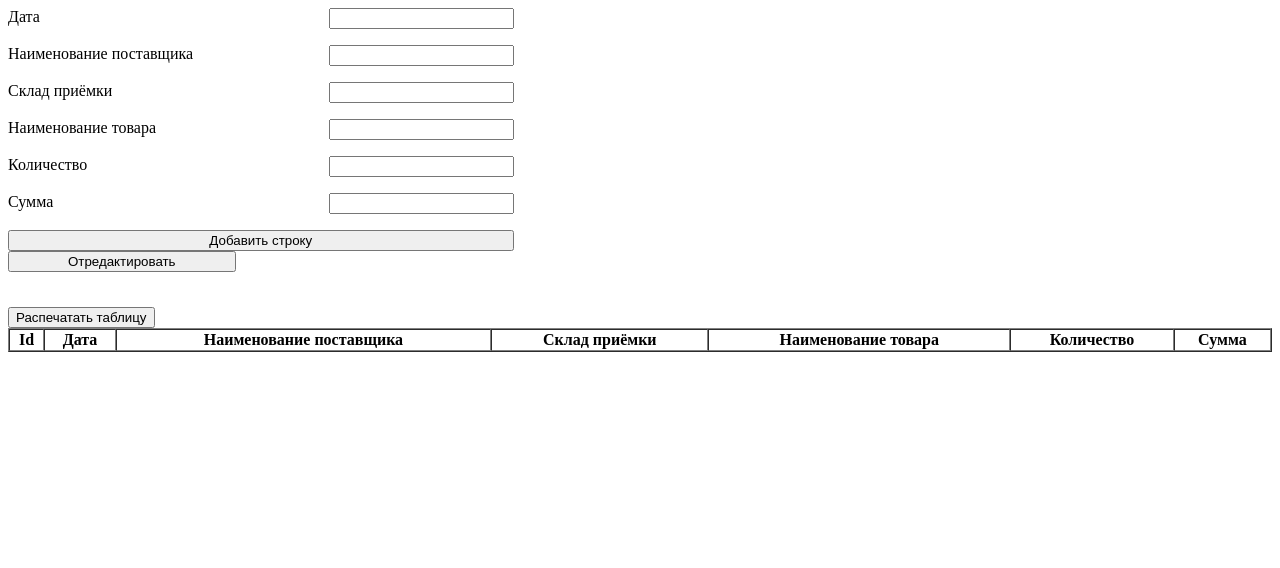
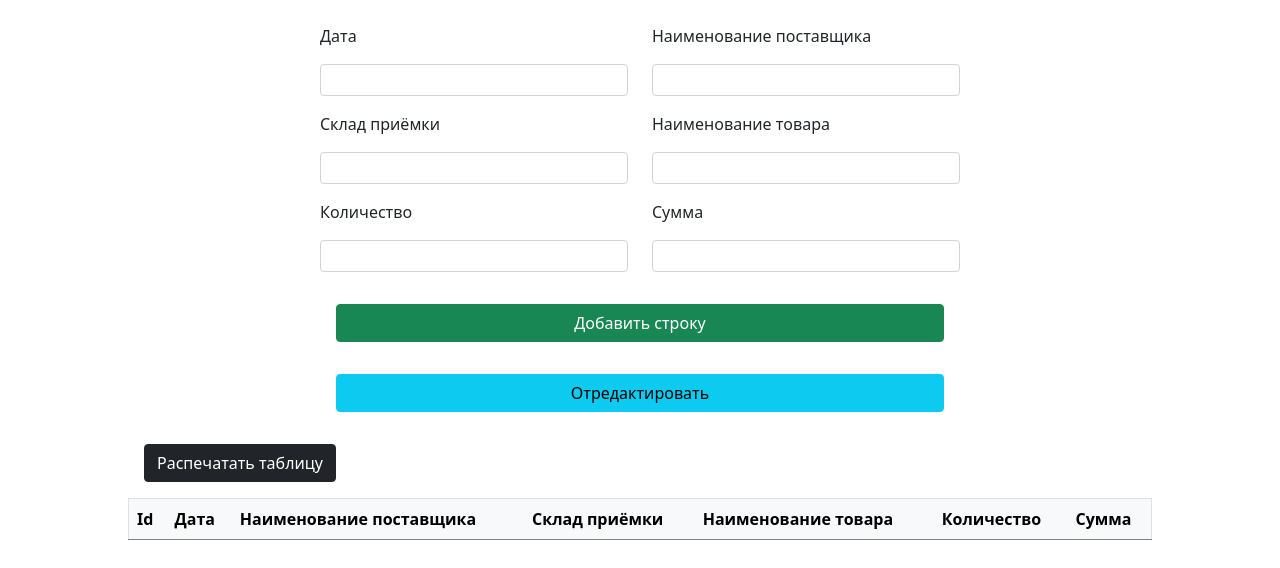
Before and after one commit to sergeiwerty/sortable-CRUD-table, a plain HTML site: page index.html in a window 1280 px wide. Drawn offline with nearby package versions, Linux system fonts and the light colour scheme.

Commit message:
final beta

```diff
--- a/index.html
+++ b/index.html
@@ -5,34 +5,70 @@
     <meta http-equiv="X-UA-Compatible" content="IE=edge" />
     <meta name="viewport" content="width=device-width, initial-scale=1.0" />
     <link rel="stylesheet" href="style.css" />
+    <link
+      href="https://cdn.jsdelivr.net/npm/bootstrap@5.0.0-beta2/dist/css/bootstrap.min.css"
+      rel="stylesheet"
+      integrity="sha384-BmbxuPwQa2lc/FVzBcNJ7UAyJxM6wuqIj61tLrc4wSX0szH/Ev+nYRRuWlolflfl"
+      crossorigin="anonymous"
+    />
     <title>Ixora db</title>
   </head>
-  <body>
+  <body class="vsc-initialized">
     <!-- <input
       type="button"
       name="btn7"
       class="btn"
       value="Посмотреть содержимое таблицы"
     /> -->
-    <form action="" class="adding-form">
-      <label>Дата<input type="text" id="date-input" /></label>
-      <label
-        >Наименование поставщика<input type="text" id="supplier-input"
-      /></label>
-      <label>Склад приёмки<input type="text" id="warehouse-input" /></label>
-      <label>Наименование товара<input type="text" id="product-input" /></label>
-      <label>Количество<input type="text" id="quantity-input" /></label>
-      <label>Сумма<input type="text" id="sum-input" /></label>
-      <button type="button" id="addEntryBtn">Добавить строку</button>
-      <div class="btn-wrapper">
-        <button id="updateEntryBtn" type="button">Отредактировать</button>
+    <div class="d-flex justify-content-center">
+      <div class="form-group w-50">
+        <form action="" class="adding-form w-100 pt-4">
+          <div class="row mb-3">
+            <div class="col">
+              <label for="date-input" class="pb-0">Дата</label>
+              <input type="text" id="date-input" class="form-control pt-0" />
+            </div>
+            <div class="col">
+              <label for="supplier-input" class="pb-0">Наименование поставщика</label>
+              <input type="text" id="supplier-input" class="form-control pt-0" />
+            </div>
+          </div>
+          <div class="row mb-3">
+            <div class="col">
+              <label for="warehouse-input" class="pb-0">Склад приёмки</label>
+              <input type="text" id="warehouse-input" class="form-control pt-0" />
+            </div>
+            <div class="col">
+              <label for="product-input"  class="pb-0">Наименование товара</label>
+              <input type="text" id="product-input" class="form-control pt-0" />
+            </div>
+          </div>
+          <div class="row mb-3">
+            <div class="col">
+              <label for="quantity-input" class="pb-0">Количество</label>
+              <input type="text" id="quantity-input" class="form-control pt-0" />
+            </div>
+            <div class="col">
+                  <label for="sum-input" class="pb-0">Сумма</label>
+              <input type="text" id="sum-input" class="form-control pt-0" />
+            </div>
+          </div>
+            <button type="button" id="addEntryBtn" class="btn btn-success m-3">Добавить строку</button>
+            <button id="updateEntryBtn" type="button" class="btn btn-info m-3">Отредактировать</button>
+          </div>
+          <div>
+
+          </div>
+        </form>
+
       </div>
-    </form>
-    <div class="right-column">
-      <button type="button" id="printBtn">Распечатать таблицу</button>
     </div>
 
-    <table id="table" border="1" cellspacing="0" style="width: 100%">
+    <div class="printBtn-container">
+      <button type="button" id="printBtn" class="btn btn-dark m-3">Распечатать таблицу</button>
+    </div>
+
+    <table id="table" border="1" cellspacing="0" style="width: 80%; margin: 0 auto  auto" class="table table-hover table-light" >
       <th>Id</th>
       <th>Дата</th>
       <th>Наименование поставщика</th>
--- a/index.js
+++ b/index.js
@@ -69,10 +69,8 @@ function createDB() {
 }
 
 function outRow(id, dates, supplier, warehouse, productName, quantity, sum) {
-  console.log('hahahah')
   const row = document.createElement('tr')
   const idCell = document.createElement('td')
-  console.log(idCell)
   const datesCell = document.createElement('td')
   const supplierCell = document.createElement('td')
   const warehouseCell = document.createElement('td')
@@ -83,8 +81,8 @@ function outRow(id, dates, supplier, warehouse, productName, quantity, sum) {
   const editBtn = document.createElement('button')
   const delBtn = document.createElement('button')
 
+  // row.setAttribute('scope', 'row'))
   idCell.setAttribute('id', `idCell-${id}`)
-  console.log(idCell)
   datesCell.setAttribute('id', `datesCell-${id}`)
   supplierCell.setAttribute('id', `supplierCell-${id}`)
   warehouseCell.setAttribute('id', `warehouseCell-${id}`)
@@ -97,7 +95,6 @@ function outRow(id, dates, supplier, warehouse, productName, quantity, sum) {
   delBtn.setAttribute('type', 'button')
 
   idCell.textContent = id
-  console.log(idCell.textContent)
   datesCell.textContent = dates
   supplierCell.textContent = supplier
   warehouseCell.textContent = warehouse
@@ -133,13 +130,11 @@ function outRow(id, dates, supplier, warehouse, productName, quantity, sum) {
     table.onclick = function (event) {
       let target = event.target
       if (target.tagName !== 'TH') return
-      // console.log(event.target.getAttribute('id'))
       sortByColumn(event.target.getAttribute('id'))
     }
     const copyBtn = document.querySelectorAll('.copyBtn').forEach((item) => {
       item.onclick = function (event) {
         const elements = Array.from(event.target.parentElement.children)
-        console.log(elements)
         const c = (acc, node) => {
           acc.push(node.textContent)
           return acc
@@ -181,8 +176,6 @@ function outRow(id, dates, supplier, warehouse, productName, quantity, sum) {
           return acc
         }
         updatedId = elements.reduce(c, [])[0]
-        console.log(updatedId)
-        // editEntry(elements.reduce(c, []).slice(1, -1))
       })
     })
 
@@ -212,7 +205,6 @@ function replacementRow(
 ) {
   setTimeout(() => {
     const idCell = document.getElementById(`idCell-${counter}`)
-    console.log(idCell)
     const datesCell = document.getElementById(`datesCell-${counter}`)
     const supplierCell = document.getElementById(`supplierCell-${counter}`)
     const warehouseCell = document.getElementById(`warehouseCell-${counter}`)
@@ -222,7 +214,6 @@ function replacementRow(
     const quantityCell = document.getElementById(`quantityCell-${counter}`)
     const sumCell = document.getElementById(`sumCell-${counter}`)
 
-    console.log(idCell.textContent)
     idCell.textContent = id
     datesCell.textContent = dates
     supplierCell.textContent = supplier
@@ -236,7 +227,6 @@ function replacementRow(
 let condition = true
 
 const sortByColumn = (idAttribute) => {
-  console.log(idAttribute)
   condition = !condition
   let selectText
   if (condition) {
@@ -248,7 +238,6 @@ const sortByColumn = (idAttribute) => {
     tx.executeSql(`${selectText}`, [], function (tx, result) {
       for (let i = 0; i < result.rows.length; i += 1) {
         let item = result.rows.item(i)
-        console.log(item)
         let index = i + 1
         replacementRow(
           item.id,
@@ -275,7 +264,6 @@ const removeRows = () => {
 const copyEntry = (string) => {
   const newStr = "'" + `${string}` + "'"
   database.transaction(function (tx) {
-    console.log(newStr)
     tx.executeSql(
       `INSERT INTO dataTable (date, supplierName, warehouseInfo, productInfo, quantityInfo, sumInfo) VALUES (${newStr})`
     )
@@ -311,7 +299,6 @@ const editEntry = (arr) => {
 
 const delEntry = () => {
   database.transaction(function (tx) {
-    console.log(`${updatedId}`)
     tx.executeSql(`DELETE FROM dataTable WHERE id='${updatedId}'`)
   })
 
@@ -319,15 +306,10 @@ const delEntry = () => {
 
   database.transaction(function (tx) {
     tx.executeSql('SELECT * from dataTable', [], function (tx, result) {
-      console.log(result)
-
       let length = result.rows.length
 
       for (let i = 0; i < result.rows.length; i += 1) {
         let item = result.rows.item(i)
-        console.log(length)
-
-        console.log(item)
 
         outRow(
           item.id,
@@ -349,6 +331,8 @@ const addEntry = () => {
       `INSERT INTO dataTable (date, supplierName, warehouseInfo, productInfo, quantityInfo, sumInfo) VALUES ('${dateInput.value}', '${supplierInput.value}', '${warehouseInput.value}', '${productInput.value}', '${quantityInput.value}', '${sumInput.value}')`
     )
   })
+
+  ridInputs()
 
   removeRows()
 
@@ -378,7 +362,7 @@ function ridInputs() {
   quantityInput.value = ''
   sumInput.value = ''
 }
-////////////////////////////////////////
+
 const updateEntry = () => {
   database.transaction(function (tx) {
     tx.executeSql(
@@ -405,16 +389,11 @@ const updateEntry = () => {
       }
     })
   })
-
-  // $('button').on('click', function () {
-  //   printData()
-  // })
 }
 
 const copyBtn = document.querySelectorAll('.copyBtn').forEach((item) => {
   item.onclick = function (event) {
     const elements = Array.from(event.target.parentElement.children)
-    console.log(elements)
     const c = (acc, node) => {
       acc.push(node.textContent)
       return acc
@@ -424,21 +403,12 @@ const copyBtn = document.querySelectorAll('.copyBtn').forEach((item) => {
 })
 
 function printData() {
-  document.querySelectorAll('.copyBtn').forEach((item) => {
-    item.classList.add('hideBtn')
-  })
-
-  // addEntryBtn.classList.add('hideBtn')
   setTimeout(() => {
     const newWin = window.open('')
     newWin.document.write(renderedTable.outerHTML)
     newWin.print()
     newWin.close()
   }, 20)
-  // const newWin = window.open('')
-  // newWin.document.write(renderedTable.outerHTML)
-  // newWin.print()
-  // newWin.close()
 }
 
 const initializeDB = (() => {
--- a/style.css
+++ b/style.css
@@ -1,3 +1,7 @@
+tr {
+  border-bottom: 1px solid grey !important;
+}
+
 svg {
   width: 32px;
   height: 32px;
@@ -33,14 +37,25 @@ svg path {
   margin-bottom: 35px;
 }
 
-.btn-wrapper button {
-  width: 45%;
+.printBtn-container {
+  margin: 0 auto;
+  display: flex;
+  width: 80%;
+  align-items: center;
 }
 
 .clicked {
   /* display: none; */
   visibility: hidden;
   /* color: red; */
+}
+
+button {
+  margin: 1em;
+}
+
+table button {
+  width: 33.3%;
 }
 
 #updateEntryBtn.toggler,
```
